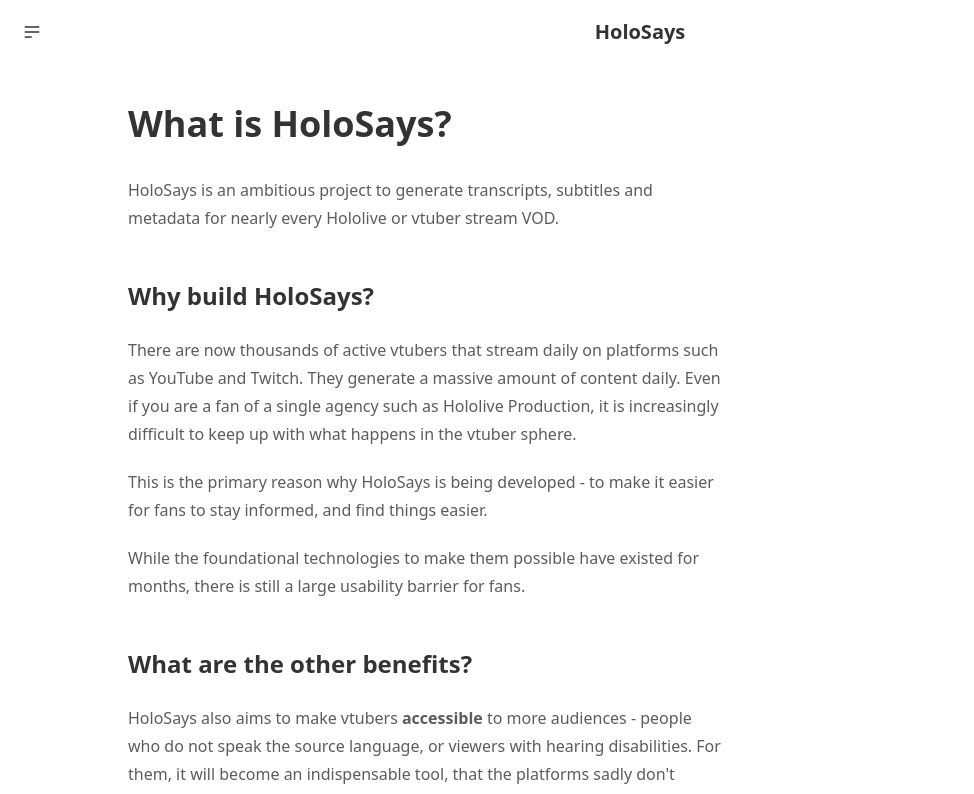
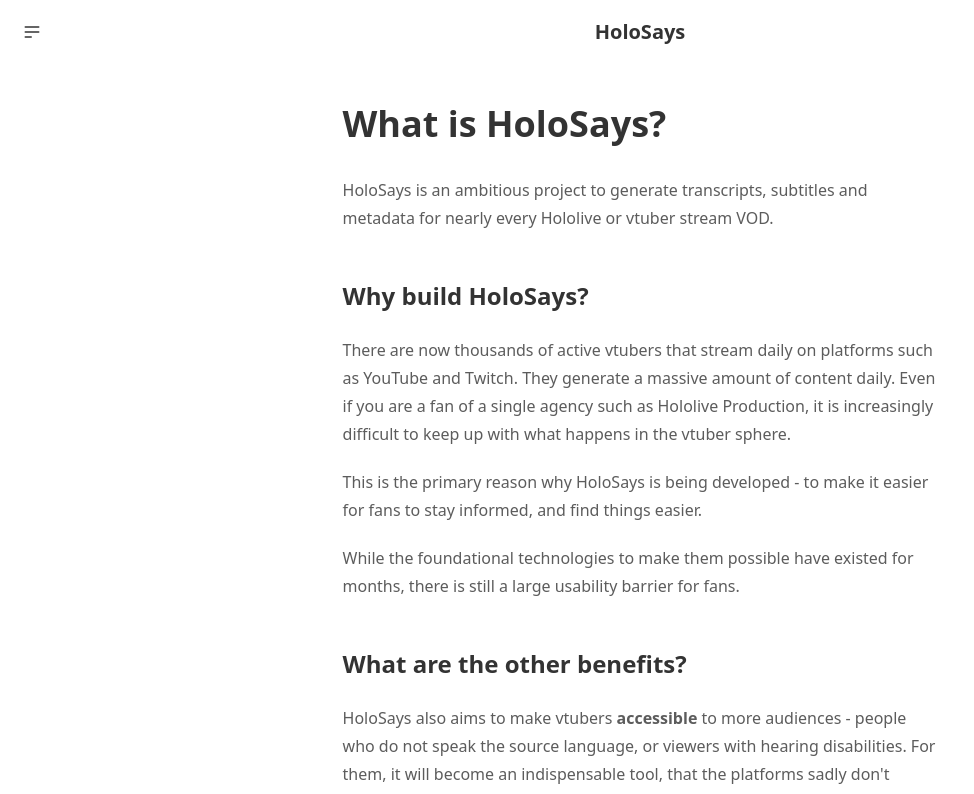
Before and after one commit to watsonindustries/holosays, a SvelteKit app: page /about in a window 1280 px wide. Shown: the top 794 px of the page, without its empty margins (0-974 px from the left). Built offline with nearby package versions, Linux system fonts and the light colour scheme.

Commit message:
Fix about page layout

```diff
--- a/src/routes/about/+page.svelte
+++ b/src/routes/about/+page.svelte
@@ -5,7 +5,7 @@
 </script>
 
 <div class="py-10 px-10 sm:px-12 md:px-16 lg:px-24 xl:px-32">
-    <article class="prose">
+    <article class="prose mx-auto">
         <h1>What is HoloSays?</h1>
         <p>HoloSays is an ambitious project to generate transcripts, subtitles and metadata for nearly every Hololive or vtuber stream VOD.</p>
         <h2>Why build HoloSays?</h2>
```
